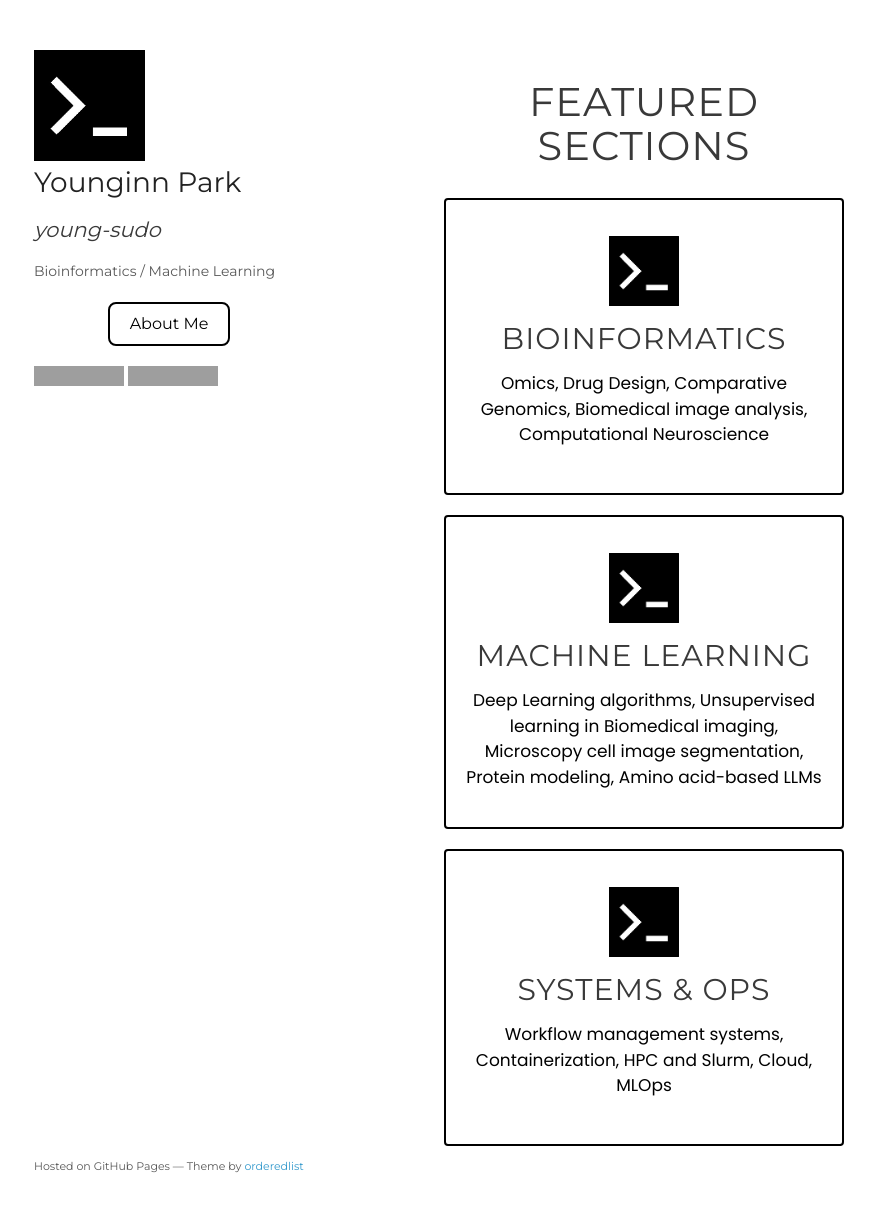
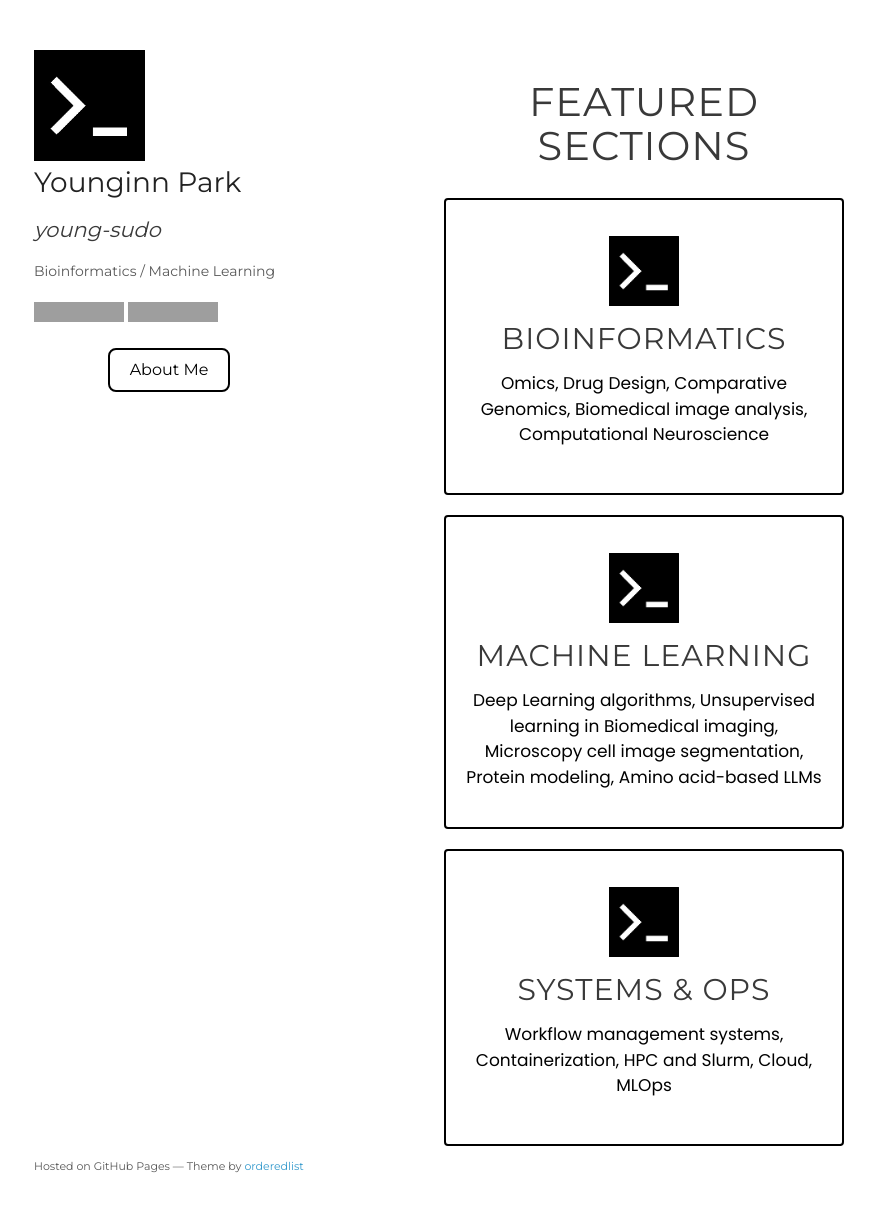
Before and after one commit to young-sudo/young-sudo.github.io, a Jekyll site: the page built from index.md, in a window 1280 px wide and 1246 px high. Shown: the top 1212 px of the window, without its empty margins (176-1051 px from the left). Built offline with Jekyll 4.4.1, drawn with Linux system fonts in a browser that asks for light colours; grey boxes are pictures that could not be loaded.

Commit message:
Change links layout

```diff
--- a/_layouts/default.html
+++ b/_layouts/default.html
@@ -27,10 +27,6 @@
         <h2><i>young-sudo</i></h2>
         <p>Bioinformatics / Machine Learning</p>
 
-        <p class="about-wrapper">
-          <a href="{{ '/about/' | relative_url }}" class="about-btn">About Me</a>
-        </p>
-
         <p>
         <a href="https://github.com/young-sudo" target="_blank" title="My GitHub Profile">
             <img src="https://img.shields.io/badge/GitHub-181717?style=for-the-badge&logo=github&logoColor=white" alt="GitHub Profile Link Badge" />
@@ -39,6 +35,11 @@
             <img src="https://img.shields.io/badge/LinkedIn-0A66C2?style=for-the-badge&logo=linkedin&logoColor=blue" alt="LinkedIn Profile Link Badge" />
           </a>
         </p>
+
+        <p class="about-wrapper">
+          <a href="{{ '/about/' | relative_url }}" class="about-btn">About Me</a>
+        </p>
+
       </header>
 
       <section>
```
